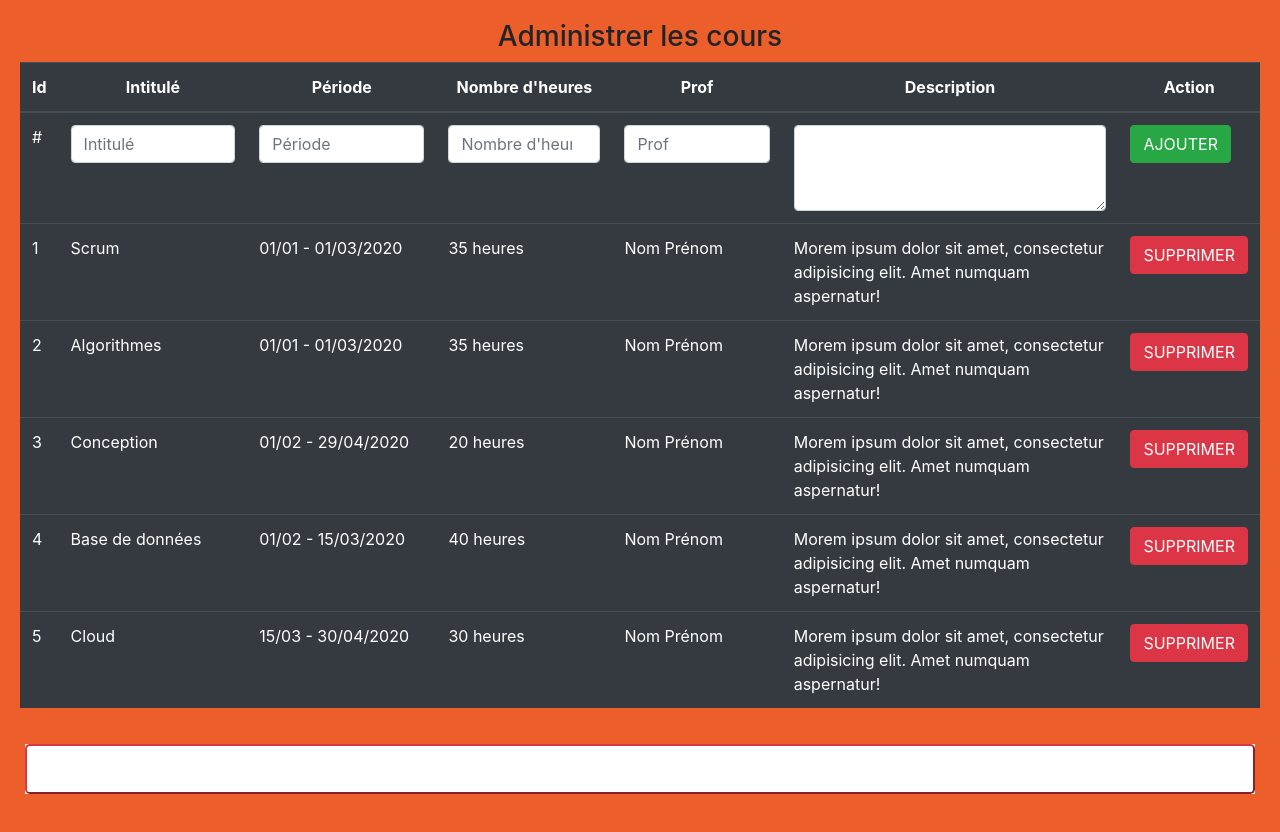
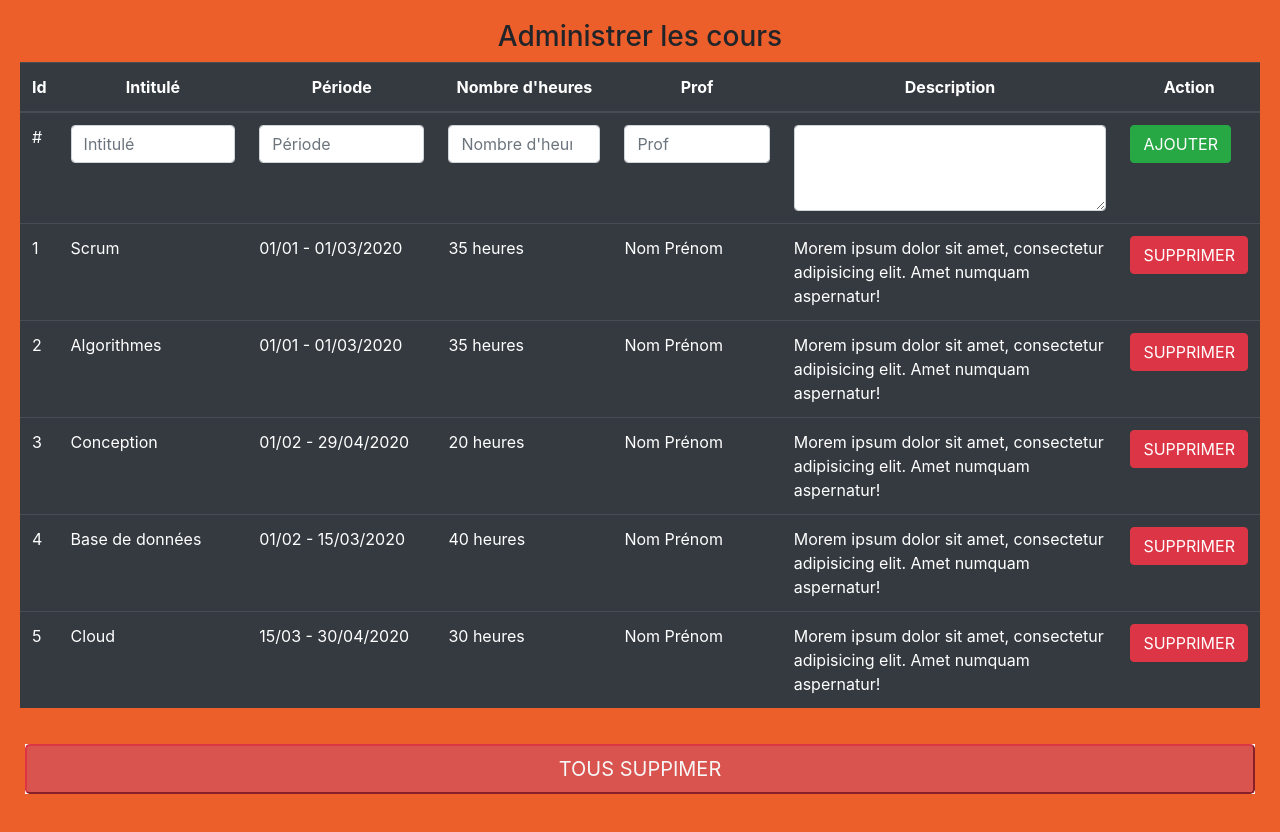
Before and after one commit to DevGaby/miage_project, an Angular app in the folder miageWebApp/: page / in a window 1280 px wide. In both pictures the pointer is over the button "TOUS SUPPIMER". Built offline with nearby package versions, Linux system fonts and the light colour scheme.

Commit message:
style/week-9
improvement ux

```diff
--- a/miageWebApp/src/app/cours/cours.component.scss
+++ b/miageWebApp/src/app/cours/cours.component.scss
@@ -8,6 +8,7 @@
 }
 
 .btn-delete{
+    color:#d9534f ;
     background-color:transparent;
 }
 
@@ -19,3 +20,8 @@
     color: #5cb85c ;
     background-color : transparent;
 }
+
+.btn-delete:hover{
+    color: #f7f7f7;
+    background-color : #d9534f;
+}
```
